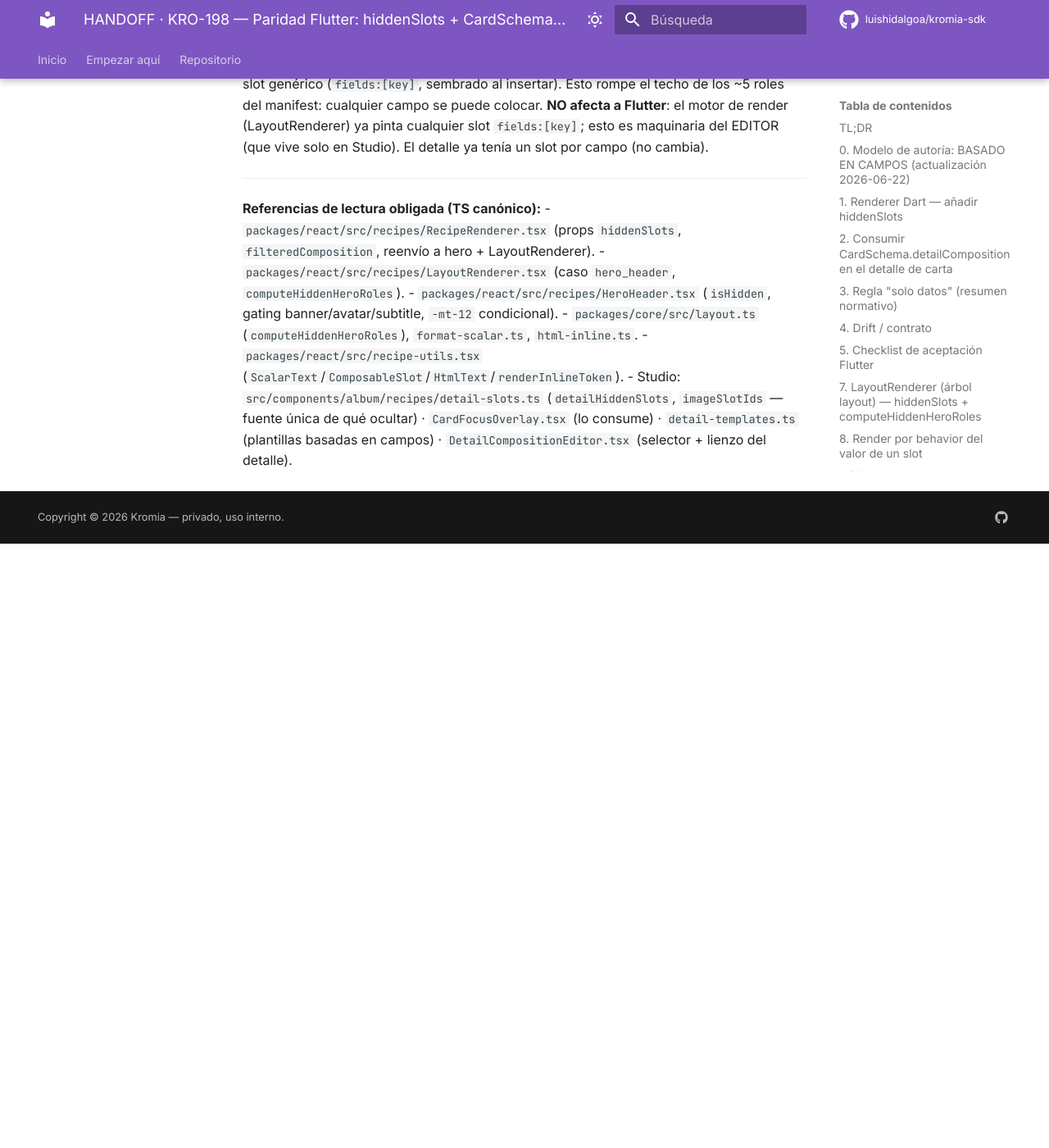
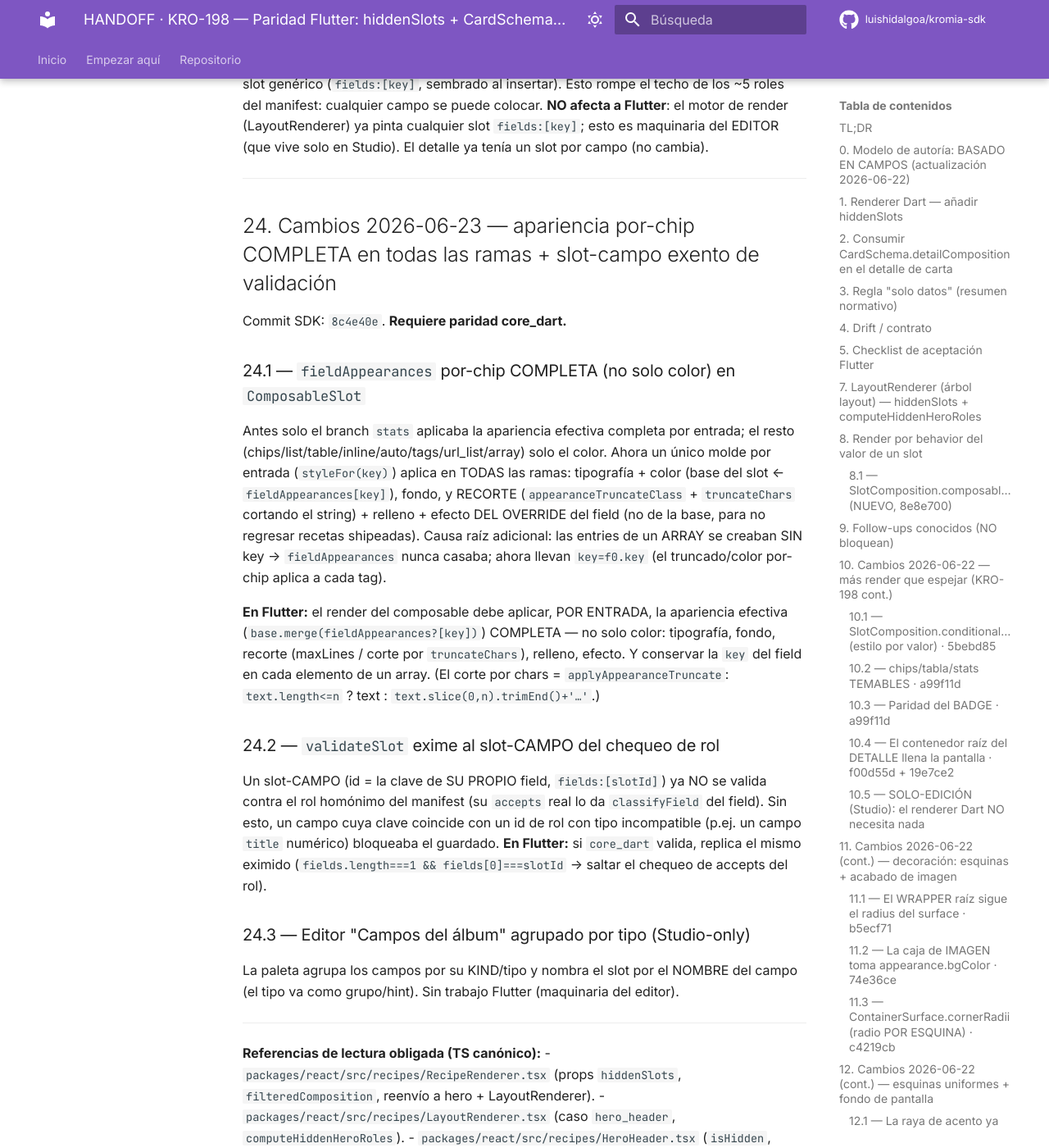
Before and after one commit to luishidalgoa/kromia-sdk, an MkDocs documentation site: the page built from docs/kro198-detail-composition-flutter.md, in a window 1280 px wide and 1400 px high, scrolled down 19793 px. Shown: the whole window at 82% size. Built offline with MkDocs 1.6.1 and Material for MkDocs 9.7.7, drawn with Linux system fonts in a browser that asks for light colours; comment, search, counter and statistics services are not loaded; before the commit the page ends 20456 px from its top, so only the background shows below that.

Commit message:
docs(coordination): handoff Flutter §24 — apariencia por-chip completa + slot-campo exento de validación (KRO-198)
Co-Authored-By: Claude Opus 4.8 (1M context) <noreply@anthropic.com>

```diff
--- a/docs/kro198-detail-composition-flutter.md
+++ b/docs/kro198-detail-composition-flutter.md
@@ -684,6 +684,39 @@ manifest: cualquier campo se puede colocar. **NO afecta a Flutter**: el motor de
 
 ---
 
+## 24. Cambios 2026-06-23 — apariencia por-chip COMPLETA en todas las ramas + slot-campo exento de validación
+
+Commit SDK: `8c4e40e`. **Requiere paridad core_dart.**
+
+### 24.1 — `fieldAppearances` por-chip COMPLETA (no solo color) en `ComposableSlot`
+Antes solo el branch `stats` aplicaba la apariencia efectiva completa por entrada; el
+resto (chips/list/table/inline/auto/tags/url_list/array) solo el color. Ahora un único
+molde por entrada (`styleFor(key)`) aplica en TODAS las ramas: tipografía + color (base
+del slot ← `fieldAppearances[key]`), fondo, y RECORTE (`appearanceTruncateClass` +
+`truncateChars` cortando el string) + relleno + efecto DEL OVERRIDE del field (no de la
+base, para no regresar recetas shipeadas). Causa raíz adicional: las entries de un ARRAY
+se creaban SIN key → `fieldAppearances` nunca casaba; ahora llevan `key=f0.key` (el
+truncado/color por-chip aplica a cada tag).
+
+**En Flutter:** el render del composable debe aplicar, POR ENTRADA, la apariencia efectiva
+(`base.merge(fieldAppearances?[key])`) COMPLETA — no solo color: tipografía, fondo, recorte
+(maxLines / corte por `truncateChars`), relleno, efecto. Y conservar la `key` del field en
+cada elemento de un array. (El corte por chars = `applyAppearanceTruncate`: `text.length<=n`
+? text : `text.slice(0,n).trimEnd()+'…'`.)
+
+### 24.2 — `validateSlot` exime al slot-CAMPO del chequeo de rol
+Un slot-CAMPO (id = la clave de SU PROPIO field, `fields:[slotId]`) ya NO se valida contra
+el rol homónimo del manifest (su `accepts` real lo da `classifyField` del field). Sin esto,
+un campo cuya clave coincide con un id de rol con tipo incompatible (p.ej. un campo `title`
+numérico) bloqueaba el guardado. **En Flutter:** si `core_dart` valida, replica el mismo
+eximido (`fields.length===1 && fields[0]===slotId` → saltar el chequeo de accepts del rol).
+
+### 24.3 — Editor "Campos del álbum" agrupado por tipo (Studio-only)
+La paleta agrupa los campos por su KIND/tipo y nombra el slot por el NOMBRE del campo
+(el tipo va como grupo/hint). Sin trabajo Flutter (maquinaria del editor).
+
+---
+
 **Referencias de lectura obligada (TS canónico):**
 - `packages/react/src/recipes/RecipeRenderer.tsx` (props `hiddenSlots`, `filteredComposition`, reenvío a hero + LayoutRenderer).
 - `packages/react/src/recipes/LayoutRenderer.tsx` (caso `hero_header`, `computeHiddenHeroRoles`).
```
Also changed, not shown: COORDINATION.md (+7 -0 lines).
